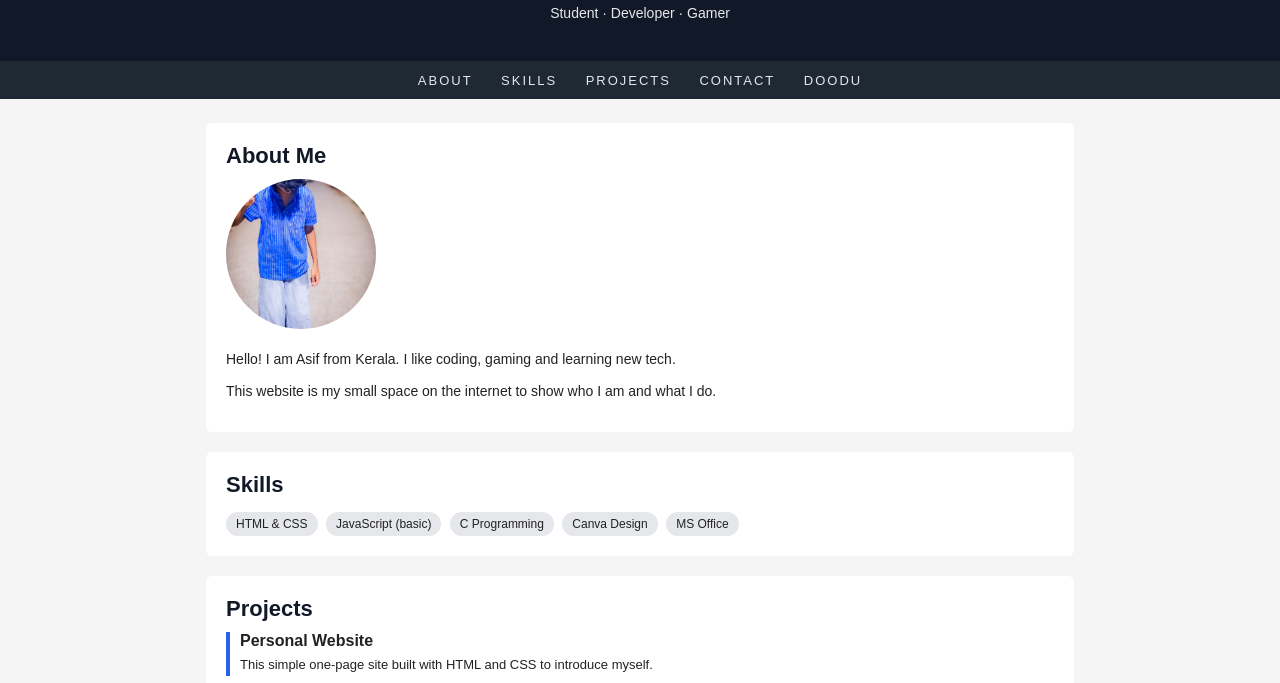
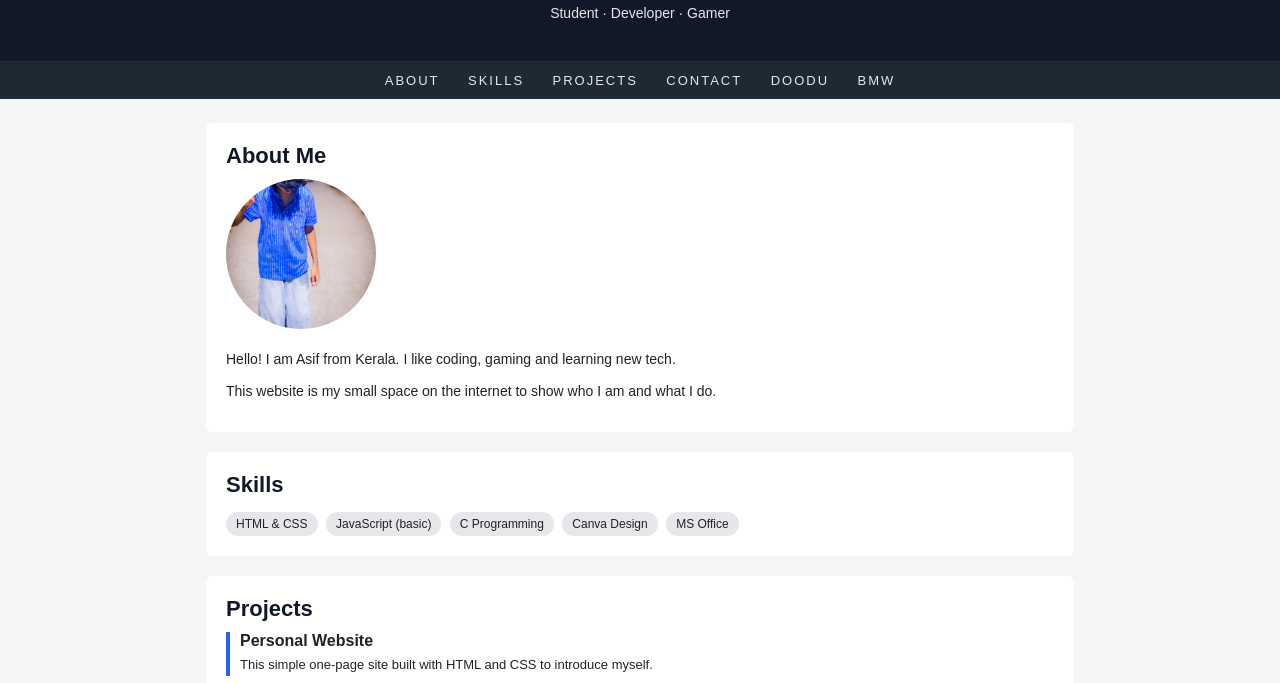
Before and after one commit to axffuego-coder/web-of_asif, a plain HTML site: page index.html in a window 1280 px wide. Shown: the part 80-763 px from the top of the page. Drawn offline with Linux system fonts and the light colour scheme.

Commit message:
Add BMW link to navigation menu

```diff
--- a/index.html
+++ b/index.html
@@ -96,6 +96,7 @@
     <a href="#projects">Projects</a>
     <a href="#contact">Contact</a>
     <a href="#Ezlyn dua">DOODU</a>
+    <a href="BMW">BMW</a>
   </nav>
 
   <div class="container">
```
